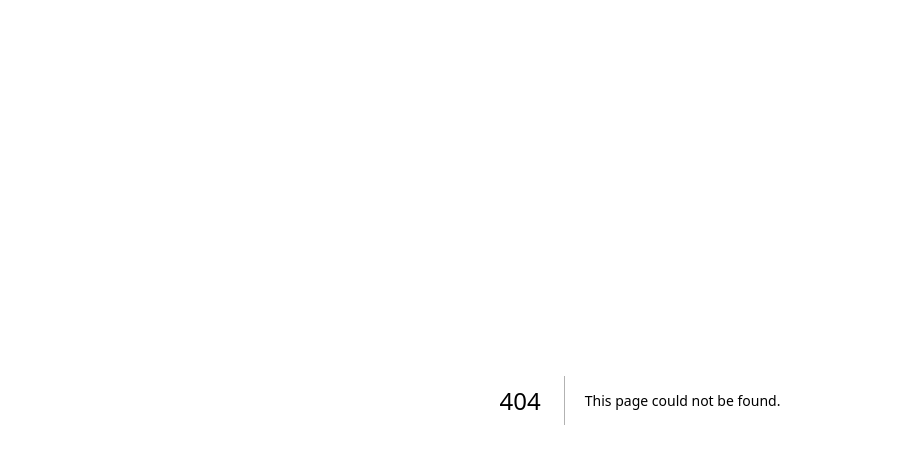
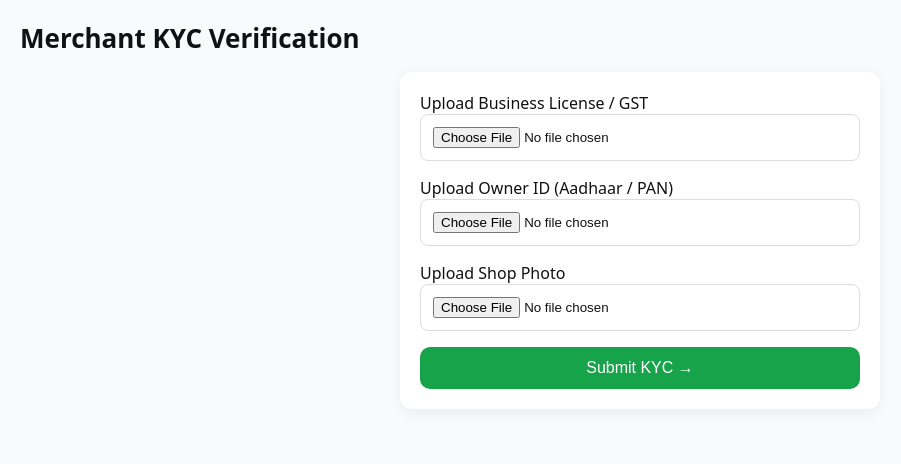
Before and after one commit to prashanthrangineni-sketch/pranix-witness-ui, a Next.js app: page /merchant/kyc in a window 1280 px wide. Before the commit this address had no page. Shown: the top 464 px of the page, without its empty margins (0-901 px from the left). Built offline with nearby package versions, Linux system fonts and the light colour scheme.

Commit message:
feat: add enterprise merchant onboarding + dashboard UI

```diff
--- /dev/null
+++ b/app/merchant/kyc/page.tsx
@@ -0,0 +1,57 @@
+'use client'
+
+import { useRouter } from 'next/navigation'
+
+export default function MerchantKYC() {
+  const router = useRouter()
+
+  return (
+    <div style={styles.page}>
+      <h1 style={styles.heading}>Merchant KYC Verification</h1>
+
+      <div style={styles.card}>
+        <label>Upload Business License / GST</label>
+        <input type="file" style={styles.input} />
+
+        <label>Upload Owner ID (Aadhaar / PAN)</label>
+        <input type="file" style={styles.input} />
+
+        <label>Upload Shop Photo</label>
+        <input type="file" style={styles.input} />
+
+        <button onClick={() => router.push('/merchant/dashboard')} style={styles.button}>
+          Submit KYC →
+        </button>
+      </div>
+    </div>
+  )
+}
+
+const styles: any = {
+  page: { minHeight: '100vh', background: '#f8fafc', padding: 20 },
+  heading: { fontSize: 26, marginBottom: 16 },
+  card: {
+    maxWidth: 480,
+    margin: '0 auto',
+    background: '#fff',
+    padding: 20,
+    borderRadius: 12,
+    boxShadow: '0 4px 14px rgba(0,0,0,0.06)'
+  },
+  input: {
+    width: '100%',
+    padding: 12,
+    marginBottom: 16,
+    borderRadius: 8,
+    border: '1px solid #ddd'
+  },
+  button: {
+    width: '100%',
+    background: '#16a34a',
+    color: '#fff',
+    padding: 12,
+    borderRadius: 10,
+    border: 'none',
+    fontSize: 16
+  }
+}
```
